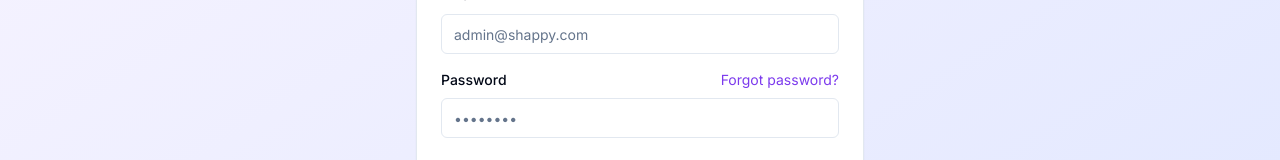
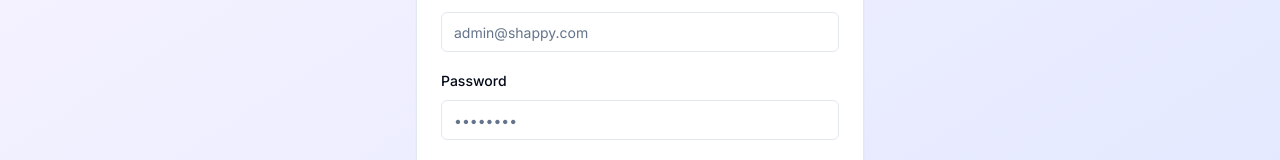
Before and after one commit to bibinprathap/shappydashboard, a Next.js app: page /login in a window 1280 px wide. Shown: the part 392-552 px from the top of the page. Built offline with nearby package versions, Linux system fonts and the light colour scheme; no server answers.

Commit message:
feat: Implement custom authentication context and integrate it across the application for user management and route protection.

```diff
--- a/src/app/dashboard/layout.tsx
+++ b/src/app/dashboard/layout.tsx
@@ -1,11 +1,39 @@
-import { Sidebar } from '@/components/layout/sidebar';
-import { Header } from '@/components/layout/header';
+"use client";
+
+import { Sidebar } from "@/components/layout/sidebar";
+import { Header } from "@/components/layout/header";
+import { useAuth } from "@/contexts/auth-context";
+import { useRouter } from "next/navigation";
+import { useEffect } from "react";
 
 export default function DashboardLayout({
   children,
 }: {
   children: React.ReactNode;
 }) {
+  const { user, loading } = useAuth();
+  const router = useRouter();
+
+  useEffect(() => {
+    if (!loading && !user) {
+      router.push("/login");
+    }
+  }, [user, loading, router]);
+
+  // Show loading while checking auth
+  if (loading) {
+    return (
+      <div className="flex h-screen items-center justify-center">
+        <div className="w-8 h-8 border-4 border-purple-600 border-t-transparent rounded-full animate-spin" />
+      </div>
+    );
+  }
+
+  // Don't render dashboard if not authenticated
+  if (!user) {
+    return null;
+  }
+
   return (
     <div className="flex h-screen overflow-hidden">
       <Sidebar />
--- a/src/app/login/page.tsx
+++ b/src/app/login/page.tsx
@@ -1,37 +1,59 @@
-'use client';
+"use client";
 
-import { Button } from '@/components/ui/button';
-import { Card, CardContent, CardDescription, CardFooter, CardHeader, CardTitle } from '@/components/ui/card';
-import { Input } from '@/components/ui/input';
-import { Label } from '@/components/ui/label';
-import { useState } from 'react';
-import { useRouter } from 'next/navigation';
+import { Button } from "@/components/ui/button";
+import {
+  Card,
+  CardContent,
+  CardDescription,
+  CardFooter,
+  CardHeader,
+  CardTitle,
+} from "@/components/ui/card";
+import { Input } from "@/components/ui/input";
+import { Label } from "@/components/ui/label";
+import { useState, useEffect } from "react";
+import { useRouter } from "next/navigation";
+import { useAuth } from "@/contexts/auth-context";
 
 export default function LoginPage() {
   const router = useRouter();
+  const { login, user, loading } = useAuth();
   const [isLoading, setIsLoading] = useState(false);
-  const [email, setEmail] = useState('');
-  const [password, setPassword] = useState('');
-  const [error, setError] = useState('');
+  const [email, setEmail] = useState("");
+  const [password, setPassword] = useState("");
+  const [error, setError] = useState("");
+
+  // Redirect if already logged in
+  useEffect(() => {
+    if (!loading && user) {
+      router.push("/dashboard");
+    }
+  }, [user, loading, router]);
 
   const handleSubmit = async (e: React.FormEvent) => {
     e.preventDefault();
     setIsLoading(true);
-    setError('');
+    setError("");
 
-    try {
-      // TODO: Implement actual authentication
-      // For now, simulate a login
-      await new Promise((resolve) => setTimeout(resolve, 1000));
+    const result = await login(email, password);
 
-      // Redirect to dashboard on success
-      router.push('/dashboard');
-    } catch (err) {
-      setError('Invalid email or password');
-    } finally {
-      setIsLoading(false);
+    if (result.success) {
+      router.push("/dashboard");
+    } else {
+      setError(result.error || "Invalid email or password");
     }
+
+    setIsLoading(false);
   };
+
+  // Show loading while checking auth
+  if (loading) {
+    return (
+      <div className="min-h-screen flex items-center justify-center bg-gradient-to-br from-purple-50 to-indigo-100 dark:from-gray-900 dark:to-gray-800">
+        <div className="w-8 h-8 border-4 border-purple-600 border-t-transparent rounded-full animate-spin" />
+      </div>
+    );
+  }
 
   return (
     <div className="min-h-screen flex items-center justify-center bg-gradient-to-br from-purple-50 to-indigo-100 dark:from-gray-900 dark:to-gray-800 p-4">
@@ -46,7 +68,7 @@ export default function LoginPage() {
         <form onSubmit={handleSubmit}>
           <CardContent className="space-y-4">
             {error && (
-              <div className="bg-red-50 text-red-600 p-3 rounded-lg text-sm">
+              <div className="bg-red-50 text-red-600 p-3 rounded-lg text-sm dark:bg-red-900/20 dark:text-red-400">
                 {error}
               </div>
             )}
@@ -59,15 +81,11 @@ export default function LoginPage() {
                 value={email}
                 onChange={(e) => setEmail(e.target.value)}
                 required
+                disabled={isLoading}
               />
             </div>
             <div className="space-y-2">
-              <div className="flex items-center justify-between">
-                <Label htmlFor="password">Password</Label>
-                <a href="#" className="text-sm text-primary hover:underline">
-                  Forgot password?
-                </a>
-              </div>
+              <Label htmlFor="password">Password</Label>
               <Input
                 id="password"
                 type="password"
@@ -75,6 +93,7 @@ export default function LoginPage() {
                 value={password}
                 onChange={(e) => setPassword(e.target.value)}
                 required
+                disabled={isLoading}
               />
             </div>
           </CardContent>
@@ -86,7 +105,7 @@ export default function LoginPage() {
                   Signing in...
                 </div>
               ) : (
-                'Sign In'
+                "Sign In"
               )}
             </Button>
           </CardFooter>
--- a/src/components/layout/header.tsx
+++ b/src/components/layout/header.tsx
@@ -1,8 +1,8 @@
-'use client';
+"use client";
 
-import { Bell, Search, User } from 'lucide-react';
-import { Button } from '@/components/ui/button';
-import { Input } from '@/components/ui/input';
+import { Bell, Search, User } from "lucide-react";
+import { Button } from "@/components/ui/button";
+import { Input } from "@/components/ui/input";
 import {
   DropdownMenu,
   DropdownMenuContent,
@@ -10,19 +10,19 @@ import {
   DropdownMenuLabel,
   DropdownMenuSeparator,
   DropdownMenuTrigger,
-} from '@/components/ui/dropdown-menu';
+} from "@/components/ui/dropdown-menu";
+import { useAuth } from "@/contexts/auth-context";
 
 export function Header() {
+  const { user, logout } = useAuth();
+
   return (
     <header className="flex items-center justify-between h-16 px-6 border-b bg-card">
       {/* Search */}
       <div className="flex items-center flex-1 max-w-md">
         <div className="relative w-full">
           <Search className="absolute left-3 top-1/2 -translate-y-1/2 h-4 w-4 text-muted-foreground" />
-          <Input
-            placeholder="Search..."
-            className="pl-10"
-          />
+          <Input placeholder="Search..." className="pl-10" />
         </div>
       </div>
 
@@ -39,18 +39,24 @@ export function Header() {
             </Button>
           </DropdownMenuTrigger>
           <DropdownMenuContent align="end" className="w-56">
-            <DropdownMenuLabel>My Account</DropdownMenuLabel>
+            <DropdownMenuLabel>
+              <div className="flex flex-col space-y-1">
+                <p className="text-sm font-medium leading-none">
+                  {user?.first_name} {user?.last_name}
+                </p>
+                <p className="text-xs leading-none text-muted-foreground">
+                  {user?.email}
+                </p>
+                <p className="text-xs leading-none text-muted-foreground capitalize">
+                  {user?.role?.name?.replace(/_/g, " ")}
+                </p>
+              </div>
+            </DropdownMenuLabel>
             <DropdownMenuSeparator />
             <DropdownMenuItem>Profile</DropdownMenuItem>
             <DropdownMenuItem>Settings</DropdownMenuItem>
             <DropdownMenuSeparator />
-            <DropdownMenuItem
-              className="text-destructive"
-              onClick={() => {
-                localStorage.removeItem('authToken');
-                window.location.href = '/login';
-              }}
-            >
+            <DropdownMenuItem className="text-destructive" onClick={logout}>
               Logout
             </DropdownMenuItem>
           </DropdownMenuContent>
--- a/src/components/layout/sidebar.tsx
+++ b/src/components/layout/sidebar.tsx
@@ -1,9 +1,9 @@
-'use client';
+"use client";
 
-import { useState } from 'react';
-import Link from 'next/link';
-import { usePathname } from 'next/navigation';
-import { cn } from '@/lib/utils';
+import { useState } from "react";
+import Link from "next/link";
+import { usePathname } from "next/navigation";
+import { cn } from "@/lib/utils";
 import {
   LayoutDashboard,
   Users,
@@ -16,37 +16,38 @@ import {
   Globe,
   Puzzle,
   ClipboardList,
-  Settings,
   LogOut,
   ChevronLeft,
   Shield,
-} from 'lucide-react';
-import { Button } from '@/components/ui/button';
+} from "lucide-react";
+import { Button } from "@/components/ui/button";
+import { useAuth } from "@/contexts/auth-context";
 
 const navigation = [
-  { name: 'Dashboard', href: '/dashboard', icon: LayoutDashboard },
-  { name: 'Admins', href: '/dashboard/admins', icon: Shield },
-  { name: 'Users', href: '/dashboard/users', icon: Users },
-  { name: 'Coupons', href: '/dashboard/coupons', icon: Ticket },
-  { name: 'Merchants', href: '/dashboard/merchants', icon: Store },
-  { name: 'Conversions', href: '/dashboard/conversions', icon: TrendingUp },
-  { name: 'Clicks', href: '/dashboard/clicks', icon: MousePointerClick },
-  { name: 'Deals', href: '/dashboard/deals', icon: Gift },
-  { name: 'Banners', href: '/dashboard/banners', icon: Image },
-  { name: 'Countries & Currencies', href: '/dashboard/reference', icon: Globe },
-  { name: 'Extension', href: '/dashboard/extension', icon: Puzzle },
-  { name: 'Audit Log', href: '/dashboard/audit-log', icon: ClipboardList },
+  { name: "Dashboard", href: "/dashboard", icon: LayoutDashboard },
+  { name: "Admins", href: "/dashboard/admins", icon: Shield },
+  { name: "Users", href: "/dashboard/users", icon: Users },
+  { name: "Coupons", href: "/dashboard/coupons", icon: Ticket },
+  { name: "Merchants", href: "/dashboard/merchants", icon: Store },
+  { name: "Conversions", href: "/dashboard/conversions", icon: TrendingUp },
+  { name: "Clicks", href: "/dashboard/clicks", icon: MousePointerClick },
+  { name: "Deals", href: "/dashboard/deals", icon: Gift },
+  { name: "Banners", href: "/dashboard/banners", icon: Image },
+  { name: "Countries & Currencies", href: "/dashboard/reference", icon: Globe },
+  { name: "Extension", href: "/dashboard/extension", icon: Puzzle },
+  { name: "Audit Log", href: "/dashboard/audit-log", icon: ClipboardList },
 ];
 
 export function Sidebar() {
   const [collapsed, setCollapsed] = useState(false);
   const pathname = usePathname();
+  const { logout } = useAuth();
 
   return (
     <div
       className={cn(
-        'flex flex-col h-screen bg-card border-r transition-all duration-300',
-        collapsed ? 'w-16' : 'w-64'
+        "flex flex-col h-screen bg-card border-r transition-all duration-300",
+        collapsed ? "w-16" : "w-64"
       )}
     >
       {/* Logo */}
@@ -57,13 +58,13 @@ export function Sidebar() {
         <Button
           variant="ghost"
           size="icon"
-          className={cn('ml-auto', collapsed && 'mx-auto')}
+          className={cn("ml-auto", collapsed && "mx-auto")}
           onClick={() => setCollapsed(!collapsed)}
         >
           <ChevronLeft
             className={cn(
-              'h-4 w-4 transition-transform',
-              collapsed && 'rotate-180'
+              "h-4 w-4 transition-transform",
+              collapsed && "rotate-180"
             )}
           />
         </Button>
@@ -73,16 +74,17 @@ export function Sidebar() {
       <nav className="flex-1 overflow-y-auto py-4">
         <ul className="space-y-1 px-2">
           {navigation.map((item) => {
-            const isActive = pathname === item.href || pathname.startsWith(item.href + '/');
+            const isActive =
+              pathname === item.href || pathname.startsWith(item.href + "/");
             return (
               <li key={item.name}>
                 <Link
                   href={item.href}
                   className={cn(
-                    'flex items-center gap-3 px-3 py-2 rounded-md text-sm font-medium transition-colors',
+                    "flex items-center gap-3 px-3 py-2 rounded-md text-sm font-medium transition-colors",
                     isActive
-                      ? 'bg-primary text-primary-foreground'
-                      : 'text-muted-foreground hover:bg-muted hover:text-foreground'
+                      ? "bg-primary text-primary-foreground"
+                      : "text-muted-foreground hover:bg-muted hover:text-foreground"
                   )}
                 >
                   <item.icon className="h-5 w-5 flex-shrink-0" />
@@ -99,13 +101,10 @@ export function Sidebar() {
         <Button
           variant="ghost"
           className={cn(
-            'w-full justify-start gap-3',
-            collapsed && 'justify-center px-0'
+            "w-full justify-start gap-3",
+            collapsed && "justify-center px-0"
           )}
-          onClick={() => {
-            localStorage.removeItem('authToken');
-            window.location.href = '/login';
-          }}
+          onClick={logout}
         >
           <LogOut className="h-5 w-5" />
           {!collapsed && <span>Logout</span>}
--- a/src/components/providers.tsx
+++ b/src/components/providers.tsx
@@ -1,15 +1,13 @@
-'use client';
+"use client";
 
-import { SessionProvider } from 'next-auth/react';
-import { ApolloProvider } from '@apollo/client';
-import { apolloClient } from '@/lib/apollo-client';
+import { ApolloProvider } from "@apollo/client";
+import { apolloClient } from "@/lib/apollo-client";
+import { AuthProvider } from "@/contexts/auth-context";
 
 export function Providers({ children }: { children: React.ReactNode }) {
   return (
-    <SessionProvider>
-      <ApolloProvider client={apolloClient}>
-        {children}
-      </ApolloProvider>
-    </SessionProvider>
+    <ApolloProvider client={apolloClient}>
+      <AuthProvider>{children}</AuthProvider>
+    </ApolloProvider>
   );
 }
--- /dev/null
+++ b/src/contexts/auth-context.tsx
@@ -0,0 +1,188 @@
+"use client";
+
+import React, {
+  createContext,
+  useContext,
+  useState,
+  useEffect,
+  useCallback,
+} from "react";
+import { useRouter } from "next/navigation";
+import { useLazyQuery, useMutation, gql } from "@apollo/client";
+import { apolloClient } from "@/lib/apollo-client";
+
+const STAFF_USER_LOGIN = gql`
+  mutation StaffUserLogin($email: String!, $password: String!) {
+    staffUserLogin(email: $email, password: $password) {
+      token
+      staffUser {
+        id
+        email
+        first_name
+        last_name
+        is_active
+        role_id
+        role {
+          id
+          name
+          is_system_role
+        }
+        permissions
+        created_at
+        updated_at
+      }
+    }
+  }
+`;
+
+const STAFF_USER_ME = gql`
+  query StaffUserMe {
+    staffUserMe {
+      id
+      email
+      first_name
+      last_name
+      is_active
+      role_id
+      role {
+        id
+        name
+        is_system_role
+      }
+      permissions
+      created_at
+      updated_at
+    }
+  }
+`;
+
+export interface StaffUser {
+  id: string;
+  email: string;
+  first_name: string;
+  last_name: string;
+  is_active: boolean;
+  role_id: string;
+  role: {
+    id: string;
+    name: string;
+    is_system_role: boolean;
+  };
+  permissions: string[];
+  created_at: string;
+  updated_at: string;
+}
+
+interface AuthContextType {
+  user: StaffUser | null;
+  loading: boolean;
+  login: (
+    email: string,
+    password: string
+  ) => Promise<{ success: boolean; error?: string }>;
+  logout: () => void;
+  hasPermission: (permission: string) => boolean;
+}
+
+const AuthContext = createContext<AuthContextType | undefined>(undefined);
+
+export function AuthProvider({ children }: { children: React.ReactNode }) {
+  // User stored in memory only (not localStorage)
+  const [user, setUser] = useState<StaffUser | null>(null);
+  const [loading, setLoading] = useState(true);
+  const router = useRouter();
+
+  const [loginMutation] = useMutation(STAFF_USER_LOGIN);
+  const [fetchMe] = useLazyQuery(STAFF_USER_ME, {
+    fetchPolicy: "network-only",
+  });
+
+  // On mount, check if we have a token and fetch user data
+  useEffect(() => {
+    const initAuth = async () => {
+      const token = localStorage.getItem("staffUserToken");
+
+      if (!token) {
+        setLoading(false);
+        return;
+      }
+
+      try {
+        const { data, error } = await fetchMe();
+
+        if (error || !data?.staffUserMe) {
+          // Token is invalid, clear it
+          localStorage.removeItem("staffUserToken");
+          setUser(null);
+        } else {
+          // Store user in memory only
+          setUser(data.staffUserMe);
+        }
+      } catch {
+        localStorage.removeItem("staffUserToken");
+        setUser(null);
+      } finally {
+        setLoading(false);
+      }
+    };
+
+    initAuth();
+  }, [fetchMe]);
+
+  const login = useCallback(
+    async (email: string, password: string) => {
+      try {
+        const { data } = await loginMutation({
+          variables: { email: email.trim(), password: password.trim() },
+        });
+
+        if (data?.staffUserLogin) {
+          // Store token in localStorage (for persistence)
+          localStorage.setItem("staffUserToken", data.staffUserLogin.token);
+          // Store user in memory only (not localStorage)
+          setUser(data.staffUserLogin.staffUser);
+          return { success: true };
+        }
+
+        return { success: false, error: "Login failed" };
+      } catch (error: any) {
+        return {
+          success: false,
+          error: error.message || "Invalid credentials",
+        };
+      }
+    },
+    [loginMutation]
+  );
+
+  const logout = useCallback(() => {
+    localStorage.removeItem("staffUserToken");
+    setUser(null);
+    apolloClient.clearStore();
+    router.push("/login");
+  }, [router]);
+
+  const hasPermission = useCallback(
+    (permission: string) => {
+      if (!user) return false;
+      return user.permissions.includes(permission);
+    },
+    [user]
+  );
+
+  return (
+    <AuthContext.Provider
+      value={{ user, loading, login, logout, hasPermission }}
+    >
+      {children}
+    </AuthContext.Provider>
+  );
+}
+
+export function useAuth() {
+  const context = useContext(AuthContext);
+  if (context === undefined) {
+    throw new Error("useAuth must be used within an AuthProvider");
+  }
+  return context;
+}
--- a/src/lib/apollo-client.ts
+++ b/src/lib/apollo-client.ts
@@ -1,5 +1,5 @@
-import { ApolloClient, InMemoryCache, createHttpLink } from '@apollo/client';
-import { setContext } from '@apollo/client/link/context';
+import { ApolloClient, InMemoryCache, createHttpLink } from "@apollo/client";
+import { setContext } from "@apollo/client/link/context";
 
 const httpLink = createHttpLink({
   uri: process.env.NEXT_PUBLIC_GRAPHQL_URL,
@@ -7,12 +7,15 @@ const httpLink = createHttpLink({
 
 const authLink = setContext((_, { headers }) => {
   // Get token from localStorage
-  const token = typeof window !== 'undefined' ? localStorage.getItem('authToken') : null;
+  const token =
+    typeof window !== "undefined"
+      ? localStorage.getItem("staffUserToken")
+      : null;
 
   return {
     headers: {
       ...headers,
-      'x-admin-token': token ? token : '',
+      "x-staff-user-token": token || "",
     },
   };
 });
@@ -22,7 +25,7 @@ export const apolloClient = new ApolloClient({
   cache: new InMemoryCache(),
   defaultOptions: {
     watchQuery: {
-      fetchPolicy: 'cache-and-network',
+      fetchPolicy: "cache-and-network",
     },
   },
 });
```
Also changed, not shown: next.config.js (+5 -7 lines), 1 other file (tests, documents, lock files or other folders).
